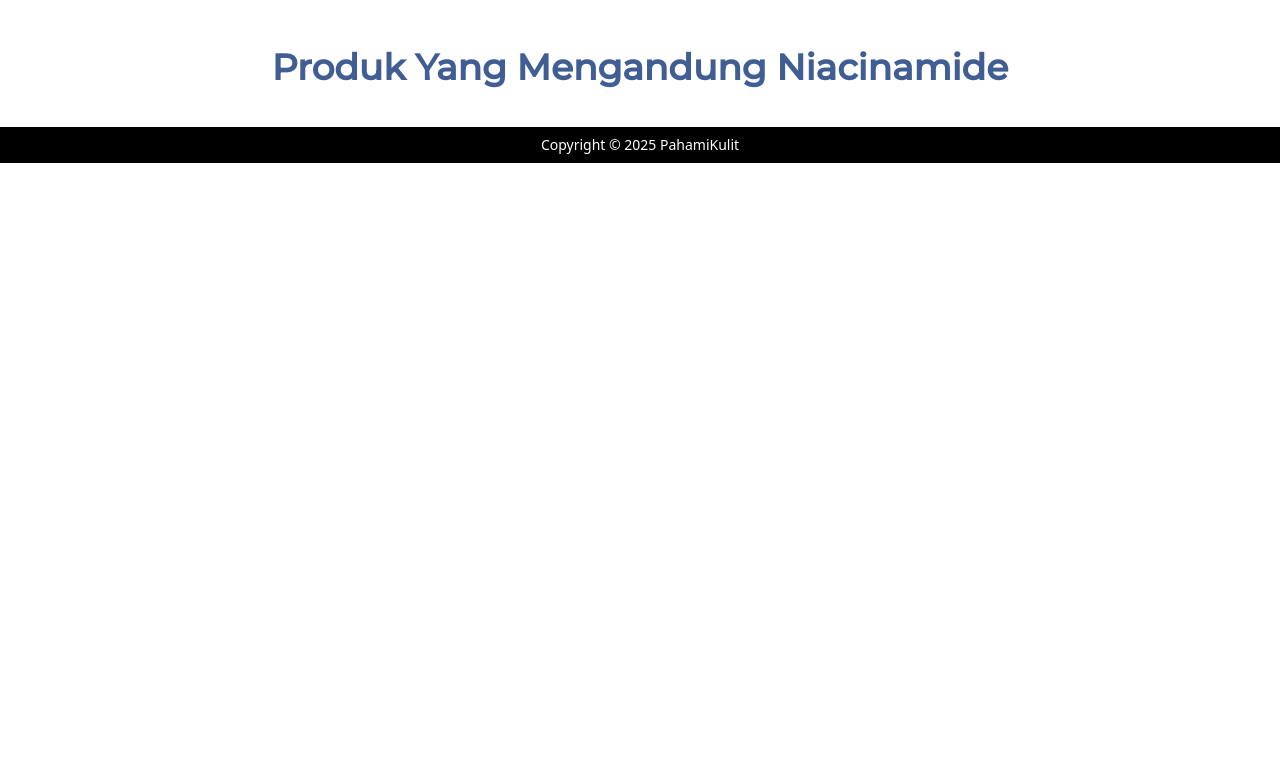
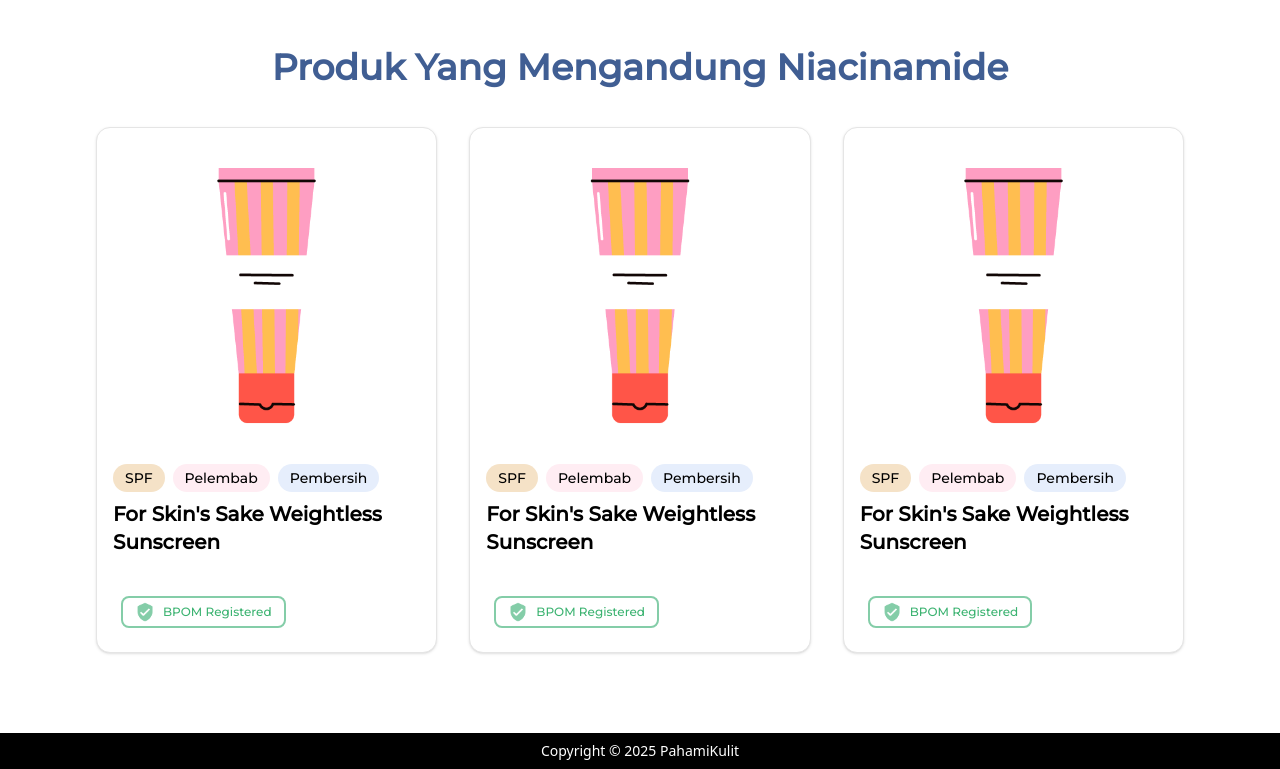
Before and after one commit to putrilauraa/PahamiKulit-FrontEnd, a Next.js app: page /detail-bahan-aktif in a window 1280 px wide. Shown: the part 926-1695 px from the top of the page. Before the commit the page ends 1089 px from the top, so only its background shows below. Built offline with nearby package versions, Linux system fonts and the light colour scheme; a web font is replaced by a local one.

Commit message:
feat(product): produk yang mengandung

```diff
--- a/src/app/detail-bahan-aktif/page.tsx
+++ b/src/app/detail-bahan-aktif/page.tsx
@@ -3,7 +3,7 @@
 import { Footer } from '@/components/Footer';
 import Link from 'next/link';
 import Image from 'next/image';
-import {Product} from '@/components/CardProduct';
+import CardProduct from '@/components/CardProduct';
 
 const montserrat = Montserrat({ weight: '500', subsets: ['latin'] });
 
@@ -17,6 +17,14 @@
         {id: 4, name: 'Mencegah Tanda Penuaan', image: '/No4.png'},
         {id: 5, name: 'Mengurangi Peradangan Jerawat', image: '/No5.png'},
     ];
+
+    const products = Array(3).fill({
+    name: "For Skin's Sake Weightless Sunscreen",
+    image: "/Face-Wash.png",
+    tags: ['SPF','Pelembab', 'Pembersih'
+    ],
+    approved: true,
+});
 
     return (
         <>
@@ -110,8 +118,21 @@
                 {/* Rekomendasi Produk */}
 
                 <div>
-                    <div className="text-4xl font-bold text-center mt-12">
+                    <div className="text-4xl font-bold text-center mt-12 mb-10">
                         Produk Yang Mengandung Niacinamide
+                    </div>
+
+                    {/* Product List */}
+                    <div className="max-w-xs sm:max-w-2xl md:max-w-4xl lg:max-w-6xl mx-auto grid grid-cols-1 sm:grid-cols-2 lg:grid-cols-3 gap-6 sm:gap-8 px-2 sm:px-4 md:px-8 pb-100 sm:pb-10">
+                        {products.map((product, idx) => (
+                            <CardProduct
+                                key={idx}
+                                productName={product.name}
+                                image={product.image}
+                                tags={product.tags}
+                                approvedByDoct={product.approved}
+                            />
+                        ))}
                     </div>
 
 
@@ -121,7 +142,6 @@
             </div>
 
             <div>
-                <product />
             </div>
 
             {/* Footer */}
--- a/src/app/rekomendasi/page.tsx
+++ b/src/app/rekomendasi/page.tsx
@@ -13,8 +13,7 @@
 const products = Array(9).fill({
     name: "For Skin's Sake Weightless Sunscreen",
     image: "/Face-Wash.png",
-    tags: ['SPF',
-        'Pelembab', 'Pembersih'
+    tags: ['SPF','Pelembab', 'Pembersih'
     ],
     approved: true,
 });
--- a/src/components/CardProduct.tsx
+++ b/src/components/CardProduct.tsx
@@ -1,12 +1,8 @@
 import React from 'react';
 import {
     Card,
-    CardAction,
-    CardContent,
     CardDescription,
     CardFooter,
-    CardHeader,
-    CardTitle,
 } from "@/components/ui/card"
 import Image from 'next/image';
 
@@ -48,7 +44,7 @@
 
             <CardFooter>
                 {approvedByDoct && (
-                    <span className="flex items-center mt-2 px-3 py-1 rounded-md border-2 border-[#84CDA8] text-[#3CB371] text-xs font-medium">
+                    <span className="flex items-center px-3 py-1 rounded-md border-2 border-[#84CDA8] text-[#3CB371] text-xs font-medium">
                         <img
                             src="/Check.png"
                             alt="Checked"
```
